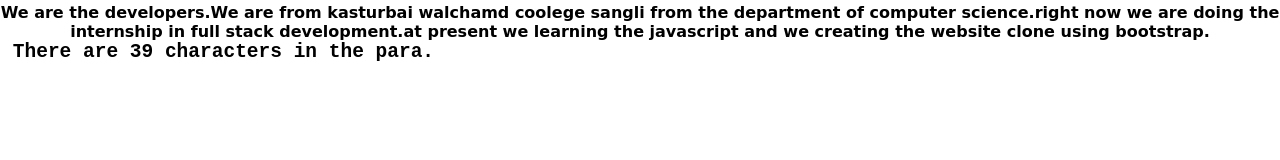
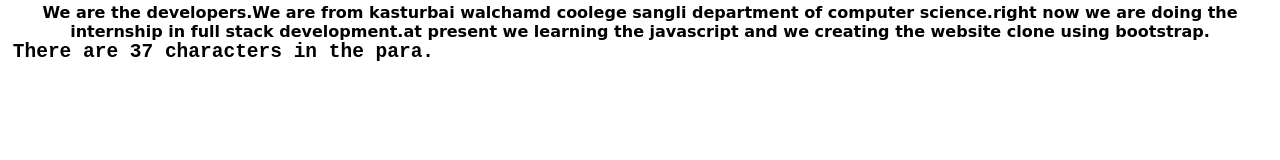
Before and after one commit to patilcode/CharCounting, a plain HTML site: page index.html in a window 1280 px wide. Drawn offline with Linux system fonts and the light colour scheme.

Commit message:
Update index.html

```diff
--- a/index.html
+++ b/index.html
@@ -11,7 +11,7 @@
 
 <body>
 
-    <p>We are the developers.We are from kasturbai walchamd coolege sangli from the department of computer science.right
+    <p>We are the developers.We are from kasturbai walchamd coolege sangli department of computer science.right
         now we are doing the internship in full stack development.at present we learning the javascript and we creating
         the website clone using bootstrap.</p>
         <h2></h2>
```
